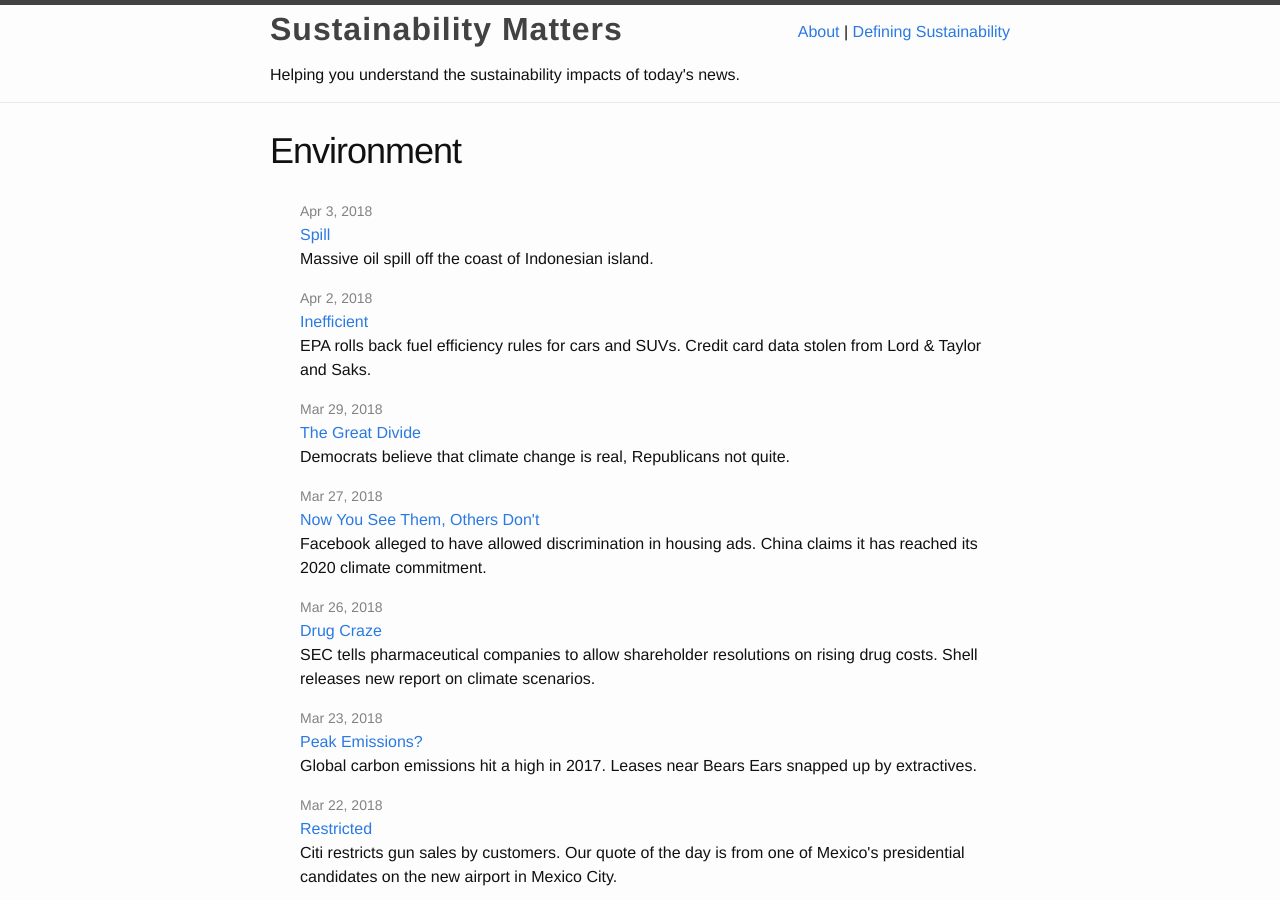
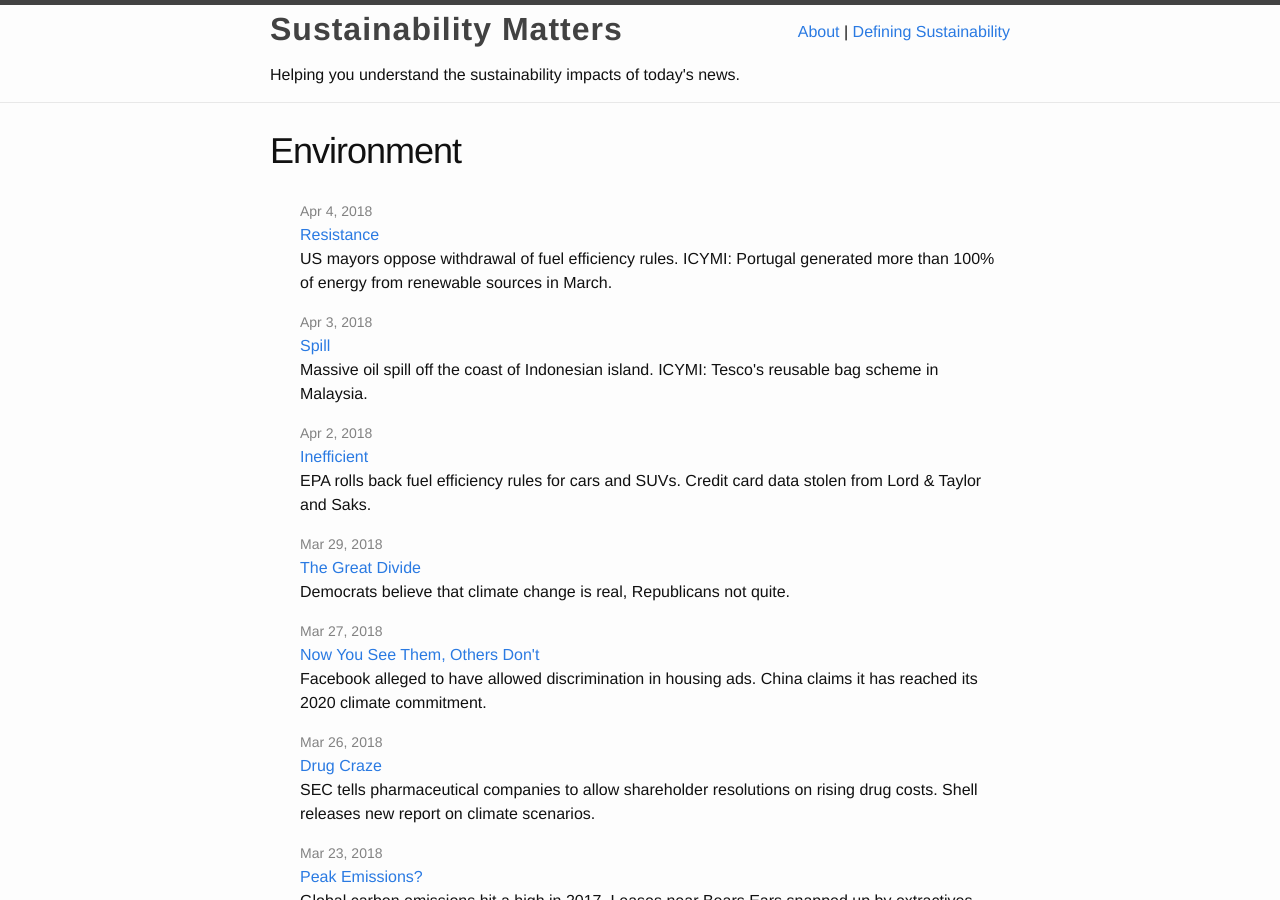
Before and after one commit to Sparkleleuk/Sustainability_Matters, a Jekyll site: the page built from category/environment.html, in a window 1280 px wide and 900 px high. Built offline with Jekyll 4.4.1, drawn with Linux system fonts in a browser that asks for light colours; part of the change alters nothing that is shown.

Commit message:
new post

```diff
--- a/_posts/2018-04-03-indonesia-spill.markdown
+++ b/_posts/2018-04-03-indonesia-spill.markdown
@@ -1,7 +1,7 @@
 ---
 layout: post
 title:  "Spill"
-excerpt: "Massive oil spill off the coast of Indonesian island."
+excerpt: "Massive oil spill off the coast of Indonesian island. ICYMI: Tesco's reusable bag scheme in Malaysia."
 categories: [Environment]
 ---
 
--- /dev/null
+++ b/_posts/2018-04-04-fuelefficiency-portugal.markdown
@@ -0,0 +1,27 @@
+---
+layout: post
+title:  "Resistance"
+excerpt: "US mayors oppose withdrawal of fuel efficiency rules. ICYMI: Portugal generated more than 100% of energy from renewable sources in March."
+categories: [Environment]
+---
+
+### US mayors, attorneys to challenge withdrawal of fuel efficiency rules
+
+Attorneys and mayors from more than 25 US states said they will challenge the Trump administration's withdrawal of fuel efficiency rules. The <a href="https://www.bbhub.io/dotorg/sites/28/2018/04/Local-Leaders-Clean-Car-Declaration.pdf" target="_blank">Local Leaders' Clean Car Declaration</a> stated that the signatories support the current federal standards, and that they are "appropriate" in light of the negative health impacts of pollution and the "severe impacts" posed by climate change.
+
+#### And they shalt resist
+
+The mayors and attorneys said they "strongly oppose and will vigorously resist any effort by the Administration to prevent states from enforcing reasonable, commonsense emissions performance standards for vehicle fleets sold in their jurisdictions". They said they will use their market power and regulatory authority to ensure compliance with the fuel efficiency rules.
+
+#### Why does this matter?
+
+This is one of those cases where a federal executive decision ends up symbolic because local governments won't enforce them. States enforce federal rules, but if they disagree with the rules, then Washington has a problem. States have been opposing decisions by the Trump government on environmental issues. Last year, mayors from 50 US cities <a hrefe="https://www.sustainabilitymatters.info/environment/2017/12/09/mayor-agreement.html" target="_blank">agreed to stick to the Paris Agreement</a>, in defiance of President Trump's plan to take the US out of the Agreement. The decision to withdraw the Obama-era fuel efficiency rules was going to pit the federal government against California, whose fuel efficiency rules exceed the federal level. Looks like its not just California that the White House has to worry about.
+
+* * *
+<br >
+
+**ICYMI**
+
+#### **Portugal's renewable energy production in March exceeded demand**
+
+Portugal produced 103.6% of mainland electricity consumption from renewable energy in March. This is the first time in four decades that Portugal's renewable energy production exceeded local demand. Hydroelectric dams accounted for 55% of consumption in March, while wind power accounted for 42%. Dams were refilled by higher than average rainfall during that month. <a href="https://www.reuters.com/article/portugal-energy-renewables/portugal-looks-to-renewables-as-march-output-tops-mainland-power-demand-idUSL5N1RG35T" target="_blank">Read it to believe it</a>.
```
